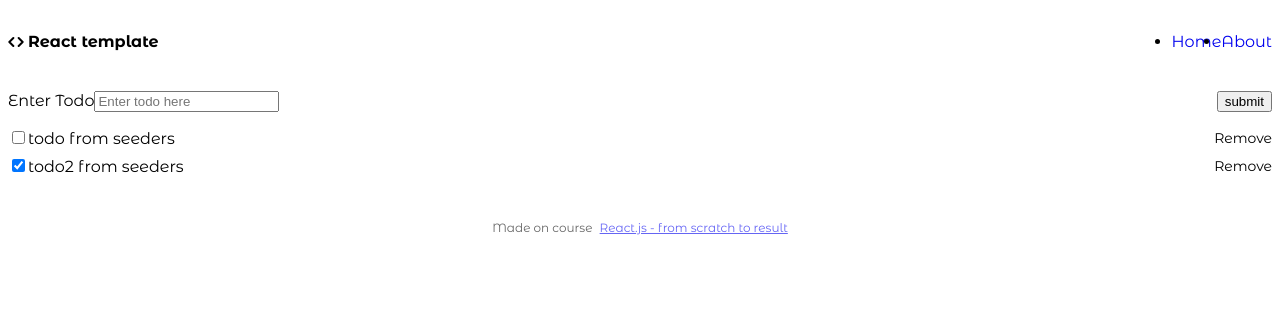
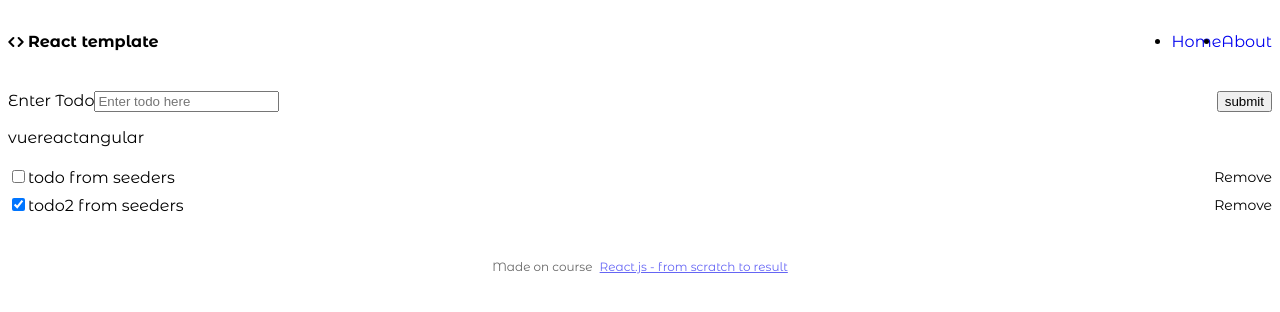
Before and after one commit to eishinkina/tocode-react-template, a React (Create React App) app: page / in a window 1280 px wide. Shown: the top 312 px of the page. Built offline with nearby package versions, Linux system fonts and the light colour scheme.

Commit message:
adding tags

```diff
--- a/src/components/Todo/Form.jsx
+++ b/src/components/Todo/Form.jsx
@@ -1,9 +1,37 @@
 import React from 'react'
 import { v4 as fakeId } from 'uuid'
 import { useState } from 'react'
+import { Tags } from '.'
 
 const Form = ({ onSubmit }) => {
+  const tagsList = [
+    {
+      title: 'vue',
+      alias: 'vue',
+      selected: false,
+    },
+    {
+      title: 'react',
+      alias: 'react',
+      selected: false,
+    },
+    {
+      title: 'angular',
+      alias: 'angular',
+      selected: false,
+    },
+  ]
   const [title, setTitle] = useState('')
+  const [tags, setTags] = useState([...tagsList])
+
+  const handleItemsClick = (index) => {
+    const list = [...tags]
+    list[index].selected = !list[index].selected
+    setTags([...tags])
+    // console.log(tags)
+
+    return
+  }
 
   const handleSubmit = (event) => {
     event.preventDefault()
@@ -11,12 +39,14 @@ const Form = ({ onSubmit }) => {
       id: fakeId(),
       title: title,
       isChecked: false,
+      tags: [...tags.filter((tag) => tag.selected)],
     }
     onSubmit(item)
     //reset
     setTitle('')
   }
   return (
+    <div className='flex flex-col'>
       <form className='view-sm flex items-end mb-4' onSubmit={handleSubmit}>
         <div className='ui-input' style={{ width: '100%' }}>
           <label htmlFor='input-DqS1'>Enter Todo</label>
@@ -33,6 +63,8 @@ const Form = ({ onSubmit }) => {
           submit
         </button>
       </form>
+      <Tags onItemsClick={handleItemsClick} tags={tags} />
+    </div>
   )
 }
 
--- a/src/components/Todo/List.jsx
+++ b/src/components/Todo/List.jsx
@@ -1,8 +1,9 @@
 import React from 'react'
+
 
 const List = ({ items, onChangeItem, onRemoveItem }) => {
   return (
-    <div className='view-sm flex-col'>
+    <div className='view-sm flex-col item-center' style={{ width: '100%' }}>
       {items && items.length > 0
         ? items.map((item) => (
             <div
@@ -16,7 +17,8 @@ const List = ({ items, onChangeItem, onRemoveItem }) => {
                   checked={item.isChecked}
                   onChange={() => onChangeItem(item.id)}
                 />
-                <label htmlFor={item.id}>{item.title}</label>
+                <label className='mr-auto' htmlFor={item.id}>{item.title}</label>
+                <span>{item.tags?.map((tag)=><span className='ml-4 ui-tag' key={tag.alias}>{tag.title}</span>)}</span>
               </div>
               <span
                 className='ui-link text-sm pl-2'
--- /dev/null
+++ b/src/components/Todo/Tags.jsx
@@ -0,0 +1,24 @@
+import React from 'react'
+
+const Tags = ({ onItemsClick, tags }) => {
+  return (
+    <>
+      <div className='ui-button-group mb-5'>
+        {tags.map((tag, index) => {
+          return (
+            <span
+              className='ui-tag'
+              key={tag.alias}
+              onClick={() => onItemsClick(index)}
+              style={{ color: tag.selected ? 'red' : '' }}
+            >
+              {tag.title}
+            </span>
+          )
+        })}
+      </div>
+    </>
+  )
+}
+
+export default Tags
--- a/src/components/Todo/index.js
+++ b/src/components/Todo/index.js
@@ -1,2 +1,3 @@
 export {default as Form} from "./Form.jsx"
 export {default as List} from "./List.jsx"
+export {default as Tags} from "./Tags.jsx"
--- a/src/pages/home/Home.jsx
+++ b/src/pages/home/Home.jsx
@@ -2,6 +2,7 @@ import React, { useEffect, useState } from 'react'
 import { Form, List } from 'components/Todo'
 import Container from 'layouts/Container'
 import todos from 'seeders/todos.json'
+import 'scss/main.scss'
 
 const HomePage = () => {
   //localstorage
@@ -39,12 +40,14 @@ const HomePage = () => {
 
   return (
     <Container>
+      <div className='view-content'>
         <Form onSubmit={handleSubmit} />
         <List
           items={items}
           onChangeItem={handleChangeItem}
           onRemoveItem={handleRemoveItem}
         />
+      </div>
     </Container>
   )
 }
--- a/src/pages/home/home.scss
+++ b/src/pages/home/home.scss
@@ -0,0 +1,3 @@
+.view-content {
+  margin: 0 auto;
+}
--- a/src/scss/main.scss
+++ b/src/scss/main.scss
@@ -8,3 +8,8 @@
     "Segoe UI", Helvetica, "Apple Color Emoji", Arial, sans-serif,
     "Segoe UI Emoji", "Segoe UI Symbol" !important;
 }
+
+
+.isContent {
+  margin: 0, auto;
+}
```
Lines whose indentation alone changed are shown as unchanged.
